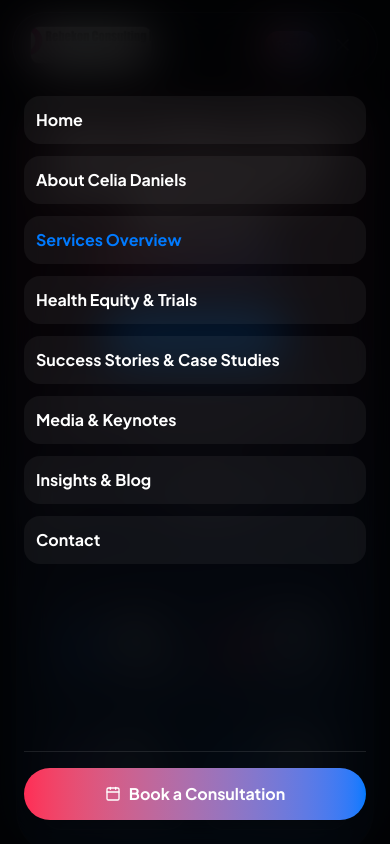
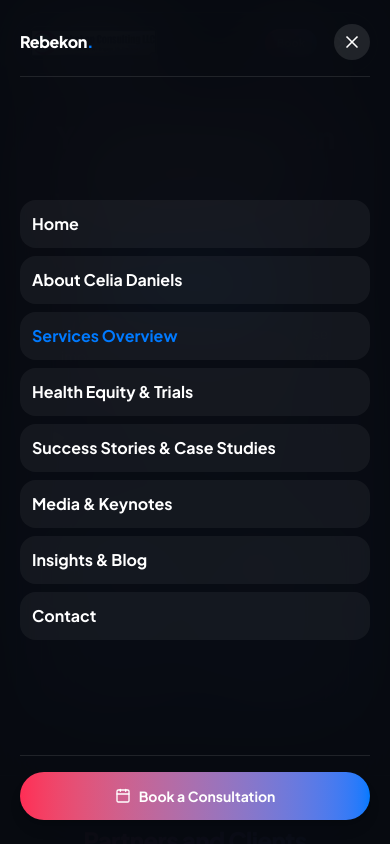
Before and after one commit to ritesh2445/rebekon-sample-V3, a React (Vite) app: page / in a window 390 px wide. Both pictures are taken after a click on the button 343 px from the left and 45 px from the top of the page. Shown: the top 844 px of the page. Built offline with nearby package versions, Linux system fonts and the light colour scheme.

Commit message:
fix: mobile responsiveness - horizontal auto-scroll partner logos, fix Rebekon logo left-crop, resolve text overlaps and modal alignments

```diff
--- a/src/components/Footer.tsx
+++ b/src/components/Footer.tsx
@@ -24,12 +24,12 @@ export const Footer: React.FC = () => {
         {/* Top Header Row with Logo & Email Pill */}
         <div className="flex flex-col md:flex-row items-start md:items-center justify-between gap-6 pb-12 border-b border-white/10">
           <Link to="/" className="flex items-center gap-3 group">
-            <div className="relative h-10 w-[140px] overflow-hidden rounded-xl ring-1 ring-white/20 flex items-center justify-center">
+            <div className="relative h-9 sm:h-10 max-w-[150px] sm:max-w-[170px] flex items-center">
               <img
                 src="/images/real/rebekon_official_logo.jpg"
                 alt={SITE_CONFIG.companyName}
-                className="w-[150%] max-w-none h-auto object-cover transition-transform duration-300 transform-gpu group-hover:scale-110"
-               loading="lazy" decoding="async" />
+                className="h-full w-auto object-contain rounded-md ring-1 ring-white/15 transition-transform duration-300 transform-gpu group-hover:scale-105"
+                loading="lazy" decoding="async" />
             </div>
             <div>
               <span className="text-xl font-extrabold text-white tracking-tight block">
--- a/src/components/Navbar.tsx
+++ b/src/components/Navbar.tsx
@@ -123,13 +123,13 @@ export const Navbar: React.FC = () => {
             className="flex items-center shrink-0 focus:outline-none focus:ring-2 focus:ring-[#007AFF]/40 rounded-full p-0.5 group"
             aria-label={SITE_CONFIG.companyName}
           >
-            <div className="relative h-9 sm:h-10 overflow-hidden rounded-lg ring-1 ring-white/20 flex items-center justify-center w-[120px]">
+            <div className="relative h-8 sm:h-9 max-w-[125px] sm:max-w-[155px] flex items-center shrink-0">
               <img
                 src="/images/real/rebekon_official_logo.jpg"
                 alt={SITE_CONFIG.companyName}
-                className="w-[150%] max-w-none h-auto object-cover transition-transform duration-300 transform-gpu group-hover:scale-110"
-               loading="eager" decoding="async" fetchPriority="high" />
-              <span className="absolute -bottom-0.5 -right-0.5 w-2.5 h-2.5 bg-gradient-to-r from-[#FF2D55] to-[#007AFF] rounded-full ring-2 ring-[#0B0F19]" />
+                className="h-full w-auto object-contain rounded-md ring-1 ring-white/15 transition-transform duration-300 transform-gpu group-hover:scale-105"
+                loading="eager" decoding="async" fetchPriority="high" />
+              <span className="absolute -bottom-0.5 -right-0.5 w-2 h-2 bg-gradient-to-r from-[#FF2D55] to-[#007AFF] rounded-full ring-1 ring-[#0B0F19]" />
             </div>
           </Link>
 
@@ -285,8 +285,23 @@ export const Navbar: React.FC = () => {
 
       {/* Mobile Drawer */}
       {mobileMenuOpen && (
-        <div className="lg:hidden pointer-events-auto fixed inset-0 z-40 bg-black/80 backdrop-blur-xl animate-in fade-in duration-200 flex flex-col justify-between p-6 pt-24 text-white">
-          <div className="space-y-3 overflow-y-auto max-h-[75vh]">
+        <div className="lg:hidden pointer-events-auto fixed inset-0 z-50 bg-[#080B11]/95 backdrop-blur-2xl animate-in fade-in duration-200 flex flex-col justify-between p-5 pt-6 pb-6 text-white min-h-dvh overflow-y-auto">
+          {/* Top Bar with brand and close button */}
+          <div className="flex items-center justify-between pb-4 border-b border-white/10 mb-2">
+            <div className="flex items-center gap-2">
+              <span className="text-base font-extrabold text-white tracking-tight">Rebekon<span className="text-[#007AFF]">.</span></span>
+            </div>
+            <button
+              type="button"
+              onClick={() => setMobileMenuOpen(false)}
+              className="p-2 rounded-full bg-white/10 hover:bg-white/20 text-white transition-colors"
+              aria-label="Close menu"
+            >
+              <X className="w-5 h-5 text-white" />
+            </button>
+          </div>
+
+          <div className="space-y-2 overflow-y-auto my-auto py-2">
             <Link
               to="/"
               className="block p-3 rounded-2xl bg-white/5 hover:bg-white/10 font-bold text-base"
@@ -348,7 +363,7 @@ export const Navbar: React.FC = () => {
           <div className="pt-4 border-t border-white/10">
             <Link
               to="/book-online"
-              className="w-full flex items-center justify-center gap-2 py-3.5 px-6 rounded-full font-bold text-white bg-gradient-to-r from-[#FF2D55] to-[#007AFF] shadow-lg"
+              className="w-full flex items-center justify-center gap-2 py-3.5 px-6 rounded-full font-bold text-white bg-gradient-to-r from-[#FF2D55] to-[#007AFF] shadow-lg text-sm"
               onClick={() => setMobileMenuOpen(false)}
             >
               <Calendar className="w-4 h-4" />
--- a/src/pages/AboutPage.tsx
+++ b/src/pages/AboutPage.tsx
@@ -7,11 +7,11 @@ import { ClientMarquee } from '../components/ClientMarquee';
 
 export const AboutPage: React.FC = () => {
   return (
-    <div className="pt-24 sm:pt-28 pb-16 select-none bg-[#080B11] text-slate-100 min-h-screen">
+    <div className="pt-24 sm:pt-28 pb-16 bg-[#080B11] text-slate-100 min-h-screen">
       {/* HERO SPLIT LAYOUT */}
       <section className="relative py-16 sm:py-20 overflow-hidden">
         <div className="max-w-7xl mx-auto px-4 sm:px-6 lg:px-8">
-          <div className="grid grid-cols-1 lg:grid-cols-12 gap-12 items-center">
+          <div className="grid grid-cols-1 lg:grid-cols-12 gap-10 lg:gap-12 items-center">
             {/* Left Column: Portrait in Apple Vision Glass Frame */}
             <div className="lg:col-span-5 relative">
               <div className="relative mx-auto max-w-md lg:max-w-none">
@@ -26,8 +26,8 @@ export const AboutPage: React.FC = () => {
                 </div>
 
                 {/* Floating identity glass pill */}
-                <div className="absolute -bottom-5 right-4 ios-glass rounded-2xl p-4 shadow-xl border border-white/12 flex items-center gap-3">
-                  <div className="w-10 h-10 rounded-xl bg-gradient-to-tr from-[#FF2D55] to-[#007AFF] flex items-center justify-center text-white shadow-sm">
+                <div className="mt-3 sm:mt-0 sm:absolute sm:-bottom-5 sm:right-4 ios-glass rounded-2xl p-3.5 sm:p-4 shadow-xl border border-white/12 flex items-center gap-3">
+                  <div className="w-10 h-10 rounded-xl bg-gradient-to-tr from-[#FF2D55] to-[#007AFF] flex items-center justify-center text-white shadow-sm shrink-0">
                     <Sparkles className="w-5 h-5" />
                   </div>
                   <div>
--- a/src/pages/CaseStudiesPage.tsx
+++ b/src/pages/CaseStudiesPage.tsx
@@ -16,16 +16,16 @@ export const CaseStudiesPage: React.FC = () => {
   const getTagStyle = (category: string) => {
     switch (category) {
       case 'Healthcare':
-        return 'bg-[#E8F2FF] text-[#007AFF] border-blue-200/60';
+        return 'bg-[#007AFF]/15 text-[#007AFF] border-[#007AFF]/30';
       case 'Workplace DEI':
-        return 'bg-[#FFEBF0] text-[#FF2D55] border-pink-200/60';
+        return 'bg-[#FF2D55]/15 text-[#FF2D55] border-[#FF2D55]/30';
       default:
-        return 'bg-[#F3EEFE] text-[#AF52DE] border-purple-200/60';
+        return 'bg-[#AF52DE]/15 text-[#AF52DE] border-[#AF52DE]/30';
     }
   };
 
   return (
-    <div className="pt-24 sm:pt-28 pb-16 select-none bg-[#080B11] text-slate-100 min-h-screen">
+    <div className="pt-24 sm:pt-28 pb-16 bg-[#080B11] text-slate-100 min-h-screen">
       {/* Hero */}
       <section className="py-16 sm:py-20 relative overflow-hidden">
         <div className="max-w-7xl mx-auto px-4 sm:px-6 lg:px-8">
@@ -107,9 +107,9 @@ export const CaseStudiesPage: React.FC = () => {
                   </div>
 
                   {/* Metrics preview */}
-                  <div className="grid grid-cols-2 gap-2 pt-4 border-t border-slate-200/60 mb-6">
+                  <div className="grid grid-cols-2 gap-2 pt-4 border-t border-white/10 mb-6">
                     {study.metrics.map((m, idx) => (
-                      <div key={idx} className="p-3 rounded-2xl bg-white/80 border border-white/12 ">
+                      <div key={idx} className="p-3 rounded-2xl bg-white/5 border border-white/10">
                         <div className="font-extrabold text-base text-[#007AFF]">{m.value}</div>
                         <div className="text-[10px] text-slate-400 font-semibold">{m.label}</div>
                       </div>
@@ -154,12 +154,12 @@ export const CaseStudiesPage: React.FC = () => {
 
       {/* CASE STUDY DETAIL MODAL */}
       {activeModalStudy && (
-        <div className="fixed inset-0 z-50 flex items-center justify-center p-4 bg-slate-950/60 backdrop-blur-xl animate-in fade-in duration-200">
-          <div className="ios-glass-card bg-[#0E1424] max-w-2xl w-full p-6 sm:p-10 max-h-[90vh] overflow-y-auto rounded-[2.5rem] shadow-2xl border border-white relative">
+        <div className="fixed inset-0 z-50 flex items-center justify-center p-4 bg-slate-950/70 backdrop-blur-xl animate-in fade-in duration-200">
+          <div className="ios-glass-card bg-[#0E1424] max-w-2xl w-full p-6 sm:p-10 max-h-[90vh] overflow-y-auto rounded-[2.5rem] shadow-2xl border border-white/15 relative">
             <button
               type="button"
               onClick={() => setActiveModalStudy(null)}
-              className="absolute top-6 right-6 p-2 rounded-full bg-slate-100 hover:bg-slate-200 text-slate-300 transition-colors"
+              className="absolute top-6 right-6 p-2 rounded-full bg-white/10 hover:bg-white/20 text-white transition-colors"
             >
               <X className="w-5 h-5" />
             </button>
--- a/src/pages/HomePage.tsx
+++ b/src/pages/HomePage.tsx
@@ -101,7 +101,7 @@ export const HomePage: React.FC = () => {
           {/* Hero Content Centered without Image */}
           <div className="flex flex-col items-center text-center relative z-10 max-w-4xl mx-auto">
             <div className="space-y-6 sm:space-y-8 flex flex-col items-center">
-              <h1 className="text-4xl sm:text-5xl md:text-6xl xl:text-7xl font-extrabold tracking-tight text-white leading-[1.08]">
+              <h1 className="text-3xl sm:text-5xl md:text-6xl xl:text-7xl font-extrabold tracking-tight text-white leading-[1.12] sm:leading-[1.08] break-words">
                 You're More Than <br className="hidden sm:inline" />
                 an Organization. <br />
                 You're a{' '}
@@ -111,7 +111,7 @@ export const HomePage: React.FC = () => {
               </h1>
 
               {/* Sub-headline CTA Row */}
-              <div className="flex flex-col sm:flex-row items-center justify-center gap-5 pt-2">
+              <div className="flex flex-col sm:flex-row items-center justify-center gap-4 sm:gap-5 pt-2">
                 <Link
                   to="/book-online"
                   className="template-pill-primary group shadow-[0_12px_30px_rgba(0,122,255,0.4)]"
@@ -122,7 +122,7 @@ export const HomePage: React.FC = () => {
                   </span>
                 </Link>
 
-                <p className="text-sm sm:text-base text-slate-300 max-w-md leading-relaxed font-normal">
+                <p className="text-sm sm:text-base text-slate-300 max-w-md leading-relaxed font-normal text-center sm:text-left">
                   Helping you turn inclusion into enterprise impact through authentic leadership and clinical trial equity.
                 </p>
               </div>
@@ -132,9 +132,9 @@ export const HomePage: React.FC = () => {
                 <button
                   type="button"
                   onClick={() => setSelectedVideo(featuredVideo)}
-                  className="inline-flex items-center justify-center gap-2 text-xs sm:text-sm font-semibold text-slate-300 hover:text-white transition-colors cursor-pointer group"
+                  className="inline-flex items-center justify-center gap-2 text-xs sm:text-sm font-semibold text-slate-300 hover:text-white transition-colors cursor-pointer group text-center max-w-xs sm:max-w-none"
                 >
-                  <span className="w-8 h-8 rounded-full bg-white/10 group-hover:bg-[#FF2D55] flex items-center justify-center transition-colors">
+                  <span className="w-8 h-8 rounded-full bg-white/10 group-hover:bg-[#FF2D55] flex items-center justify-center transition-colors shrink-0">
                     <Play className="w-3.5 h-3.5 ml-0.5 fill-white text-white" />
                   </span>
                   <span>Watch Celia's Keynote Reel (Bathroom to Boardroom)</span>
@@ -144,48 +144,48 @@ export const HomePage: React.FC = () => {
           </div>
 
           {/* Hero Bottom Bar: 4 Pill Stat Chips in a Row (Matching Template) */}
-          <div className="mt-12 sm:mt-16 pt-8 border-t border-white/10 grid grid-cols-2 lg:grid-cols-4 gap-4 relative z-10">
+          <div className="mt-10 sm:mt-16 pt-8 border-t border-white/10 grid grid-cols-2 lg:grid-cols-4 gap-3 sm:gap-4 relative z-10">
             {/* Stat 1 */}
-            <div className="template-stat-chip p-4 sm:p-5 flex items-center gap-3.5">
-              <div className="w-10 h-10 rounded-xl bg-[#007AFF]/20 text-[#007AFF] flex items-center justify-center shrink-0">
-                <Users className="w-5 h-5" />
+            <div className="template-stat-chip p-3 sm:p-5 flex items-center gap-2.5 sm:gap-3.5">
+              <div className="w-9 h-9 sm:w-10 sm:h-10 rounded-xl bg-[#007AFF]/20 text-[#007AFF] flex items-center justify-center shrink-0">
+                <Users className="w-4 h-4 sm:w-5 sm:h-5" />
               </div>
               <div>
-                <div className="text-xl sm:text-2xl font-black text-white tracking-tight">200+</div>
-                <div className="text-xs text-slate-400 font-medium">Enterprise Engagements</div>
+                <div className="text-lg sm:text-2xl font-black text-white tracking-tight">200+</div>
+                <div className="text-[11px] sm:text-xs text-slate-400 font-medium leading-tight">Enterprise Engagements</div>
               </div>
             </div>
 
             {/* Stat 2 */}
-            <div className="template-stat-chip p-4 sm:p-5 flex items-center gap-3.5">
-              <div className="w-10 h-10 rounded-xl bg-[#FF2D55]/20 text-[#FF2D55] flex items-center justify-center shrink-0">
-                <Sparkles className="w-5 h-5" />
+            <div className="template-stat-chip p-3 sm:p-5 flex items-center gap-2.5 sm:gap-3.5">
+              <div className="w-9 h-9 sm:w-10 sm:h-10 rounded-xl bg-[#FF2D55]/20 text-[#FF2D55] flex items-center justify-center shrink-0">
+                <Sparkles className="w-4 h-4 sm:w-5 sm:h-5" />
               </div>
               <div>
-                <div className="text-xl sm:text-2xl font-black text-white tracking-tight">6M+</div>
-                <div className="text-xs text-slate-400 font-medium">Audience & Media Reach</div>
+                <div className="text-lg sm:text-2xl font-black text-white tracking-tight">6M+</div>
+                <div className="text-[11px] sm:text-xs text-slate-400 font-medium leading-tight">Audience & Media Reach</div>
               </div>
             </div>
 
             {/* Stat 3 */}
-            <div className="template-stat-chip p-4 sm:p-5 flex items-center gap-3.5">
-              <div className="w-10 h-10 rounded-xl bg-[#AF52DE]/20 text-[#AF52DE] flex items-center justify-center shrink-0">
-                <HeartPulse className="w-5 h-5" />
+            <div className="template-stat-chip p-3 sm:p-5 flex items-center gap-2.5 sm:gap-3.5">
+              <div className="w-9 h-9 sm:w-10 sm:h-10 rounded-xl bg-[#AF52DE]/20 text-[#AF52DE] flex items-center justify-center shrink-0">
+                <HeartPulse className="w-4 h-4 sm:w-5 sm:h-5" />
               </div>
               <div>
-                <div className="text-xl sm:text-2xl font-black text-white tracking-tight">3k+</div>
-                <div className="text-xs text-slate-400 font-medium">Clinicians & Leaders Trained</div>
+                <div className="text-lg sm:text-2xl font-black text-white tracking-tight">3k+</div>
+                <div className="text-[11px] sm:text-xs text-slate-400 font-medium leading-tight">Clinicians & Leaders</div>
               </div>
             </div>
 
             {/* Stat 4 */}
-            <div className="template-stat-chip p-4 sm:p-5 flex items-center gap-3.5">
-              <div className="w-10 h-10 rounded-xl bg-[#007AFF]/20 text-[#007AFF] flex items-center justify-center shrink-0">
-                <Award className="w-5 h-5" />
+            <div className="template-stat-chip p-3 sm:p-5 flex items-center gap-2.5 sm:gap-3.5">
+              <div className="w-9 h-9 sm:w-10 sm:h-10 rounded-xl bg-[#007AFF]/20 text-[#007AFF] flex items-center justify-center shrink-0">
+                <Award className="w-4 h-4 sm:w-5 sm:h-5" />
               </div>
               <div>
-                <div className="text-xl sm:text-2xl font-black text-white tracking-tight">500+</div>
-                <div className="text-xs text-slate-400 font-medium">DEIB & Clinical Audits</div>
+                <div className="text-lg sm:text-2xl font-black text-white tracking-tight">500+</div>
+                <div className="text-[11px] sm:text-xs text-slate-400 font-medium leading-tight">DEIB & Clinical Audits</div>
               </div>
             </div>
           </div>
@@ -193,11 +193,11 @@ export const HomePage: React.FC = () => {
       </section>
 
       {/* =========================================================================
-          2. PARTNERS AND CLIENTS SECTION (DARK THEMED LOGO CHIPS)
+          2. PARTNERS AND CLIENTS SECTION (HORIZONTAL AUTO-SCROLL ON MOBILE, GRID ON DESKTOP)
          ========================================================================= */}
-      <section className="py-14 sm:py-18 bg-[#080B11] border-y border-white/10">
+      <section className="py-12 sm:py-18 bg-[#080B11] border-y border-white/10 overflow-hidden">
         <div className="max-w-7xl mx-auto px-4 sm:px-6 lg:px-8">
-          <div className="text-center mb-10">
+          <div className="text-center mb-8 sm:mb-10">
             <h2 className="text-2xl sm:text-3xl font-extrabold tracking-tight bg-gradient-to-r from-[#FF2D55] via-[#A855F7] to-[#007AFF] bg-clip-text text-transparent">
               Partners and Clients
             </h2>
@@ -206,8 +206,43 @@ export const HomePage: React.FC = () => {
             </p>
           </div>
 
-          {/* Logo Chips Grid (2 Rows on Dark Glass Backgrounds) */}
-          <div className="grid grid-cols-2 sm:grid-cols-3 md:grid-cols-4 lg:grid-cols-6 gap-3 sm:gap-4">
+          {/* Mobile: Horizontal Auto-Scrolling Infinite Marquee */}
+          <div className="lg:hidden relative w-full overflow-hidden py-2 select-none">
+            <div className="absolute left-0 top-0 bottom-0 w-10 sm:w-16 bg-gradient-to-r from-[#080B11] to-transparent z-10 pointer-events-none" />
+            <div className="absolute right-0 top-0 bottom-0 w-10 sm:w-16 bg-gradient-to-l from-[#080B11] to-transparent z-10 pointer-events-none" />
+
+            <div className="animate-marquee flex items-center gap-3">
+              {[...partnerLogos, ...partnerLogos].map((partner, index) => (
+                <div
+                  key={`partner-mob-${index}`}
+                  className="bg-[#0E1424] rounded-2xl px-4 py-3 border border-white/10 shadow-xs flex items-center gap-3 shrink-0"
+                >
+                  <div className="h-7 w-auto min-w-[65px] max-w-[95px] flex items-center justify-center shrink-0">
+                    <img
+                      src={partner.src}
+                      alt={partner.name}
+                      className="max-h-6 max-w-[90px] object-contain brightness-0 invert opacity-75"
+                      onError={(e) => {
+                        (e.currentTarget as HTMLElement).style.display = 'none';
+                      }}
+                      loading="lazy" decoding="async"
+                    />
+                  </div>
+                  <div className="border-l border-white/10 pl-2.5 text-left">
+                    <div className="text-xs font-bold text-slate-200 whitespace-nowrap">
+                      {partner.name}
+                    </div>
+                    <div className="text-[9px] font-semibold text-slate-400 uppercase tracking-wider">
+                      {partner.category}
+                    </div>
+                  </div>
+                </div>
+              ))}
+            </div>
+          </div>
+
+          {/* Desktop: 6-Column Grid */}
+          <div className="hidden lg:grid grid-cols-6 gap-4">
             {partnerLogos.map((partner, index) => (
               <div
                 key={index}
@@ -251,9 +286,9 @@ export const HomePage: React.FC = () => {
       {/* =========================================================================
           3. "ABOUT ME" STORY SECTION (CLEAN DARK PRESENTATION, NO FLOATING TABS)
          ========================================================================= */}
-      <section className="py-20 sm:py-28 bg-[#0B0F19] relative overflow-hidden border-b border-white/10">
+      <section className="py-16 sm:py-28 bg-[#0B0F19] relative overflow-hidden border-b border-white/10">
         <div className="max-w-7xl mx-auto px-4 sm:px-6 lg:px-8">
-          <div className="grid grid-cols-1 lg:grid-cols-12 gap-12 lg:gap-16 items-center">
+          <div className="grid grid-cols-1 lg:grid-cols-12 gap-10 lg:gap-16 items-center">
             {/* Left Content */}
             <div className="lg:col-span-6 space-y-6">
               <div className="inline-flex items-center gap-2 text-xs font-bold text-[#FF2D55] uppercase tracking-wider">
@@ -267,17 +302,17 @@ export const HomePage: React.FC = () => {
                 </span>
               </h2>
 
-              {/* Recognition Pill Badge */}
-              <div className="inline-flex items-center gap-2 px-3.5 py-1.5 rounded-full bg-white/5 border border-white/15 text-xs font-semibold text-slate-300">
-                <span className="w-2 h-2 rounded-full bg-[#007AFF]" />
+              {/* Recognition Pill Badge with safe wrapping */}
+              <div className="inline-flex flex-wrap items-center gap-2 px-3.5 py-1.5 rounded-2xl sm:rounded-full bg-white/5 border border-white/15 text-[11px] sm:text-xs font-semibold text-slate-300 max-w-full">
+                <span className="w-2 h-2 rounded-full bg-[#007AFF] shrink-0" />
                 <span>Top 20 LGBTQ+ Leader in Biopharma • Top 10 LinkedIn Voice</span>
               </div>
 
-              <p className="text-base text-slate-300 leading-relaxed">
+              <p className="text-sm sm:text-base text-slate-300 leading-relaxed">
                 With over 30 years helping Fortune 100 leaders and biopharma innovators stand out in competitive markets, I specialize in crafting authentic, systemic equity that aligns with your mission, people, and healthcare outcomes.
               </p>
 
-              <p className="text-base text-slate-300 leading-relaxed">
+              <p className="text-sm sm:text-base text-slate-300 leading-relaxed">
                 Whether you're a corporate executive, healthcare provider, or research leader—I'll guide you to discover your organization's true potential and communicate it with unwavering confidence.
               </p>
 
@@ -300,7 +335,7 @@ export const HomePage: React.FC = () => {
                 <img
                   src="/images/real/celia_about.jpg"
                   alt="Celia Sandhya Daniels portrait"
-                  className="w-full h-[440px] sm:h-[500px] object-cover object-center"
+                  className="w-full h-[320px] sm:h-[460px] lg:h-[500px] object-cover object-center"
                  loading="lazy" decoding="async" />
               </div>
             </div>
```
Also changed, not shown: src/pages/BlogsPage.tsx (+10 -10 lines), public/images/real/rebekon_official_logo.jpg.
